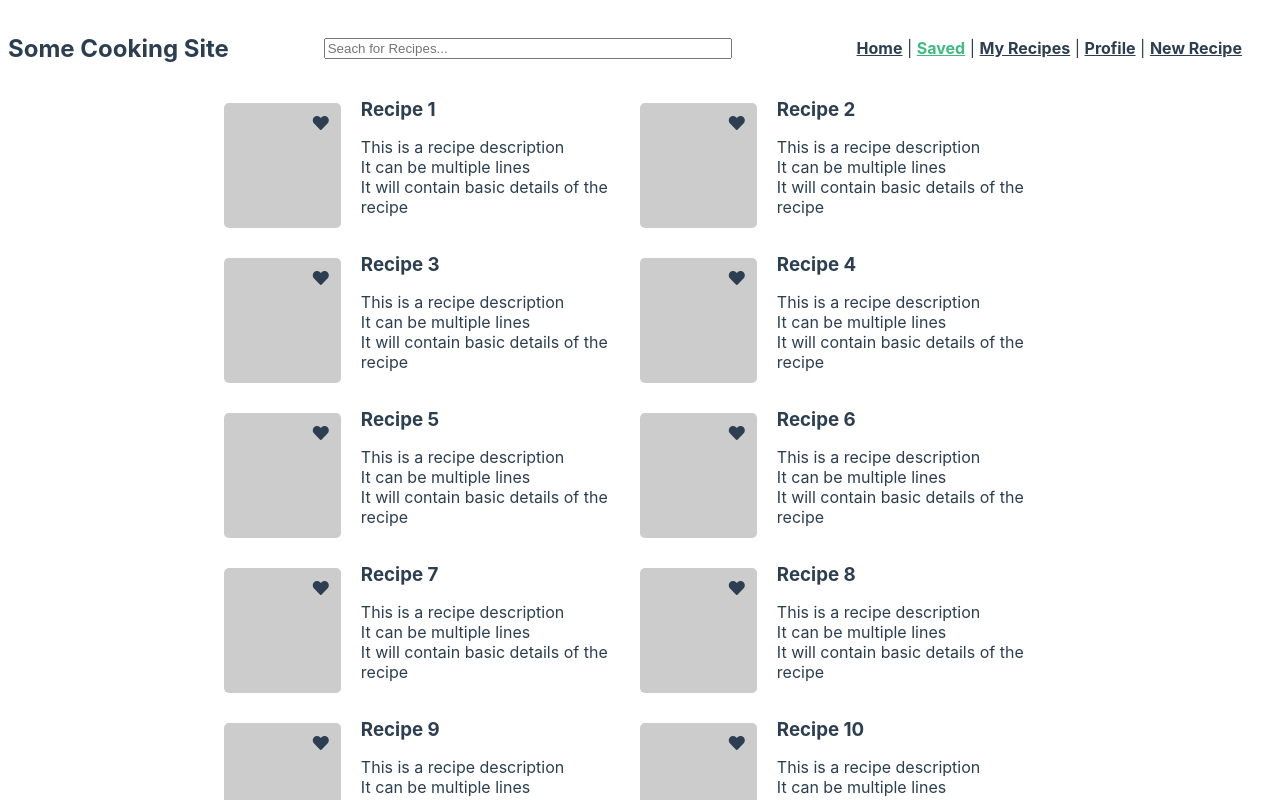
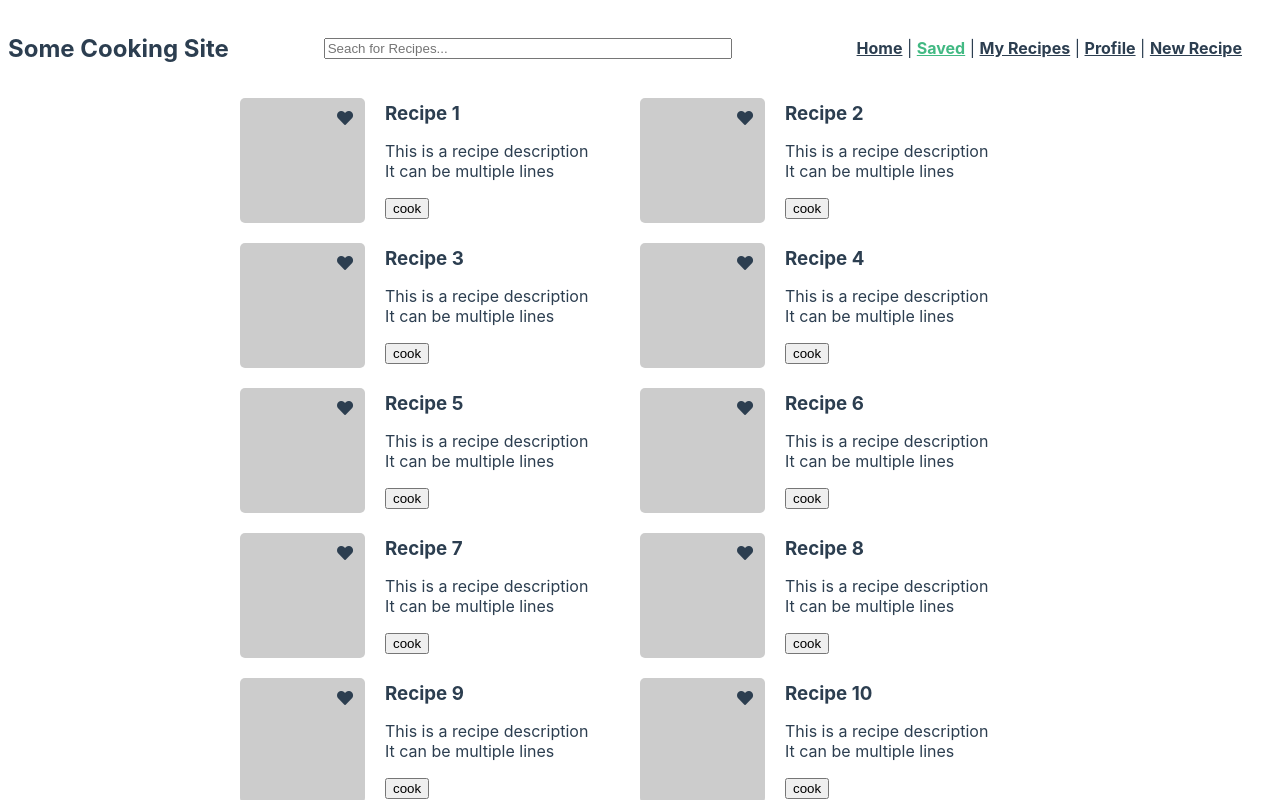
Before and after one commit to hinfan123/cse170, a Vue app: page /#/saved in a window 1280 px wide. Shown: the top 800 px of the page. Built offline with nearby package versions, Linux system fonts and the light colour scheme.

Commit message:
added my recipes page
build production

```diff
--- a/src/styles/styles.scss
+++ b/src/styles/styles.scss
@@ -20,6 +20,10 @@
       color: #42b983;
     }
   }
+}
+
+button {
+	cursor: pointer;
 }
 
 h1, h2, h3, h4, h5, h6 {
@@ -165,16 +169,21 @@ input.search-bar {
 	}
 }
 
+#my-recipes {
+	display: flex;
+	justify-content: center;
+}
+
 .recipe-list {
 	display: grid;
 	grid-template-columns: repeat(2, 1fr);
+	width: 55vw;
 	min-width: 800px;
-	width: 65vw;
+	margin-bottom: 30px;
 	.recipe-entry {
 		display: flex;
 		align-items: center;
 		margin: 10px 0;
-		cursor: pointer;
 		.recipe-img {
 			position: relative;
 			background: #CCCCCC;
@@ -194,6 +203,13 @@ input.search-bar {
 		}
 		.recipe-description {
 			text-align: left;
+			.btn-container {
+				button { margin-right: 10px; }
+			}
 		}
 	}
 }
+
+.align-left {
+	align-self: flex-start;
+}
--- a/src/views/MyRecipes.vue
+++ b/src/views/MyRecipes.vue
@@ -1,5 +1,58 @@
 <template>
 	<div id="my-recipes">
+		<div class="content">
+			<h2 class="align-left">Published Recipes</h2>
+			<div class="recipe-list">
+				<div v-for="recipe in publishedRecipes" class="recipe-entry">
+					<div class="recipe-img">
+						<div class="saved-btn">
+							<i class="fas fa-heart"></i>
+						</div>
+					</div>
+					<div class="recipe-description">
+						<h3>{{ recipe.name }}</h3>
+						<p>
+							This is a recipe description<br>
+							It can be multiple lines<br>
+						</p>
+						<div class="btn-container">
+							<router-link to="/" tag="button">
+								edit
+							</router-link>
+							<router-link to="/cook" tag="button">
+								cook
+							</router-link>
+						</div>
+					</div>
+				</div>
+			</div>
+
+			<h2 class="align-left">Private Recipes</h2>
+			<div class="recipe-list">
+				<div v-for="recipe in privateRecipes" class="recipe-entry">
+					<div class="recipe-img">
+						<div class="saved-btn">
+							<i class="fas fa-heart"></i>
+						</div>
+					</div>
+					<div class="recipe-description">
+						<h3>{{ recipe.name }}</h3>
+						<p>
+							This is a recipe description<br>
+							It can be multiple lines<br>
+						</p>
+						<div class="btn-container">
+							<router-link to="/" tag="button">
+								edit
+							</router-link>
+							<router-link to="/cook" tag="button">
+								cook
+							</router-link>
+						</div>
+					</div>
+				</div>
+			</div>
+		</div>
 	</div>
 </template>
 
@@ -8,6 +61,26 @@
 
 <script>
 export default {
-  name: 'my-recipes'
+  name: 'my-recipes',
+	data: function () {
+		return {
+			publishedRecipes: [
+				{ name: "Published Recipe 1",},
+				{ name: "Published Recipe 2",},
+				{ name: "Published Recipe 3",},
+				{ name: "Published Recipe 4",}
+			],
+			privateRecipes: [
+				{ name: "Private Recipe 1",},
+				{ name: "Private Recipe 2",},
+				{ name: "Private Recipe 3",},
+				{ name: "Private Recipe 4",}
+			]
+		}
+	},
+	methods: {
+	},
+	created: function () {
+	}
 }
 </script>
--- a/src/views/Saved.vue
+++ b/src/views/Saved.vue
@@ -1,10 +1,7 @@
 <template>
 	<div id="saved" class="content">
 		<div class="recipe-list">
-			<router-link to="/cook"
-									 tag="div"
-									 v-for="recipe in recipes"
-									 class="recipe-entry">
+			<div v-for="recipe in recipes" class="recipe-entry">
 				<div class="recipe-img">
 					<div class="saved-btn">
 						<i class="fas fa-heart"></i>
@@ -15,10 +12,14 @@
 					<p>
 						This is a recipe description<br>
 						It can be multiple lines<br>
-						It will contain basic details of the recipe<br>
 					</p>
+					<div class="btn-container">
+						<router-link to="/cook" tag="button">
+							cook
+						</router-link>
+					</div>
 				</div>
-			</router-link>
+			</div>
 		</div>
 	</div>
 </template>
```
Also changed, not shown: 7 other files (tests, documents, lock files or other folders).
